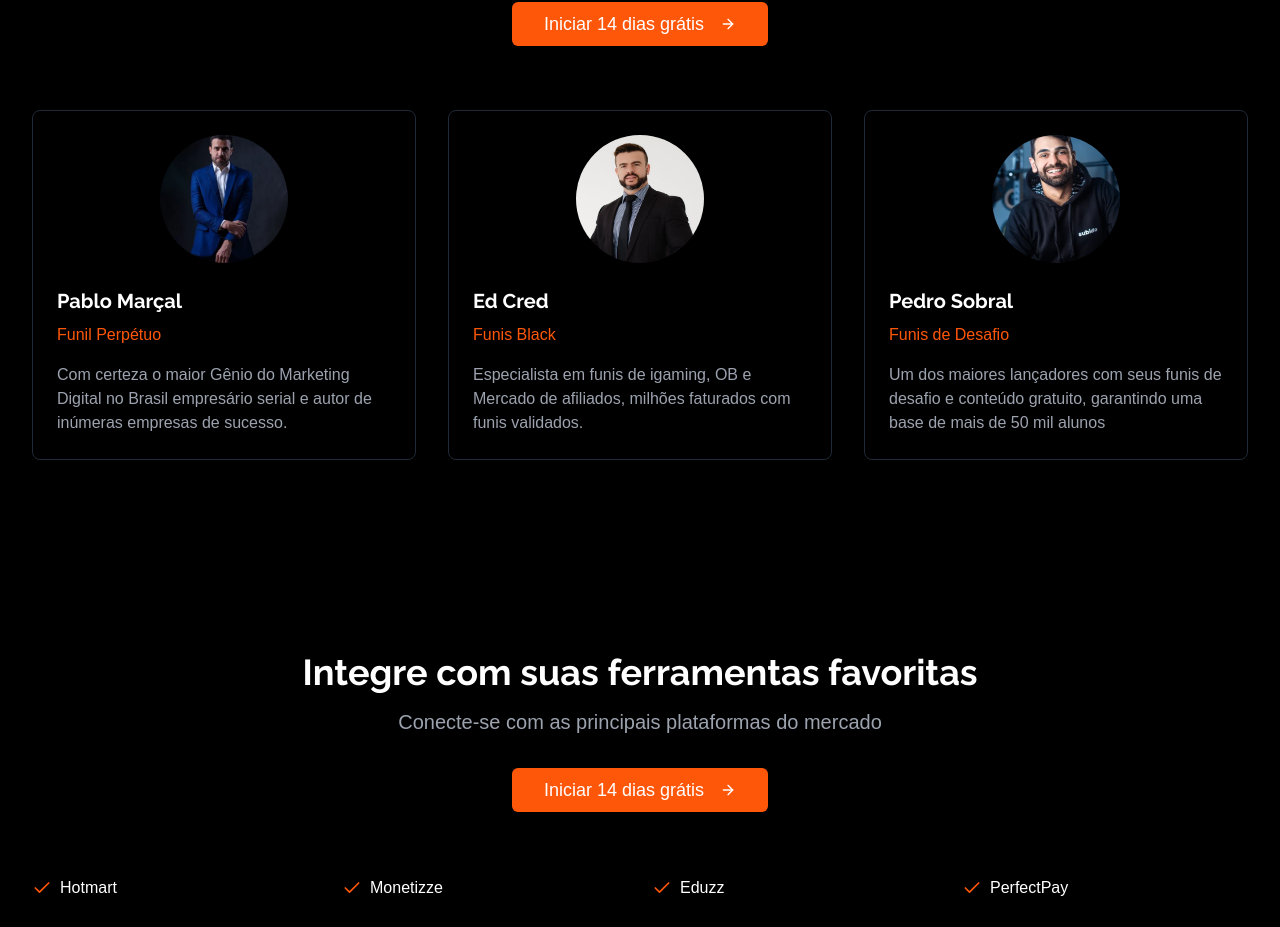
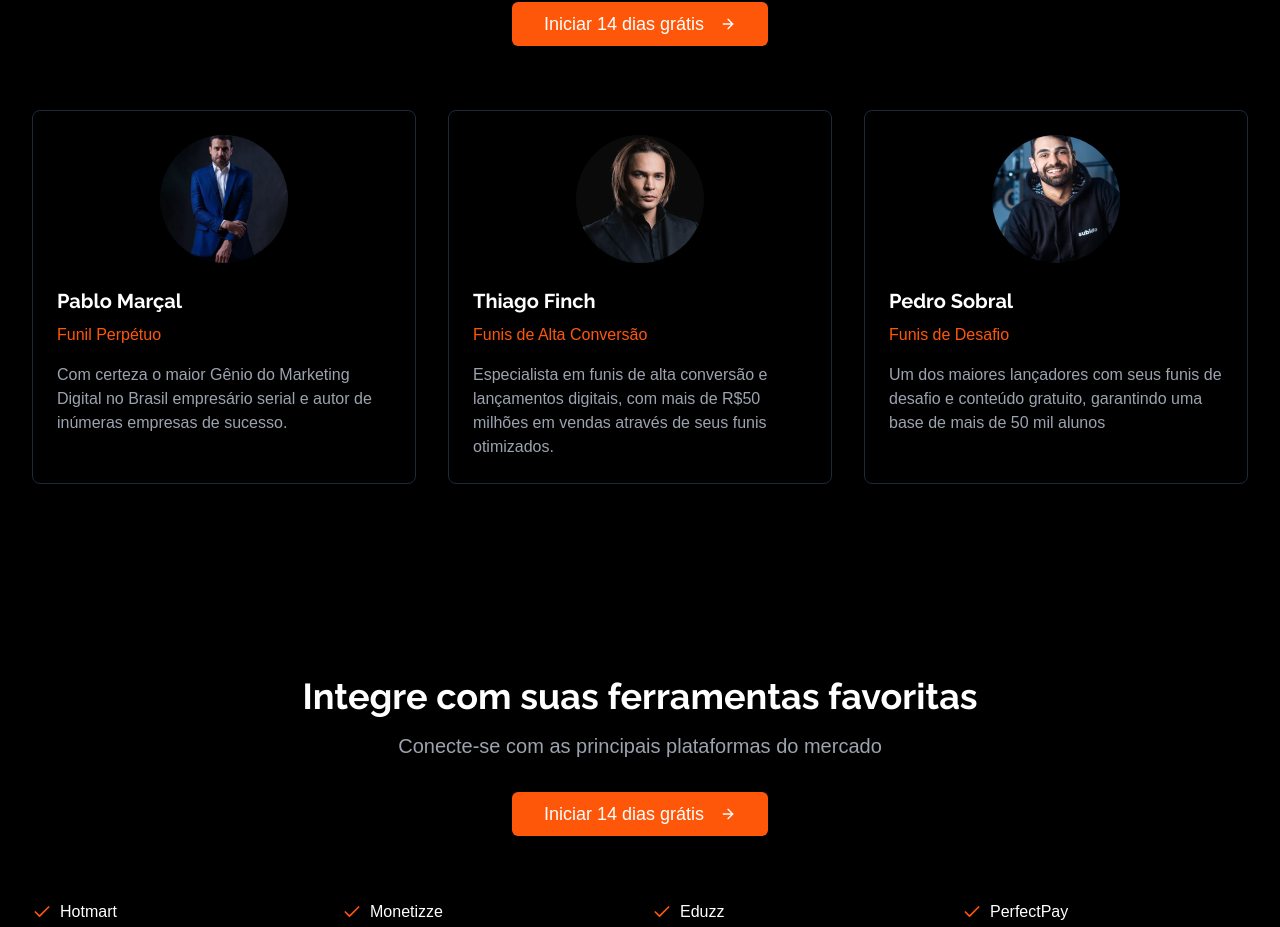
Before and after one commit to Padrim222/blackfunnels, a React (Vite) app: page / in a window 1280 px wide. Shown: the part 4636-5563 px from the top of the page. Built offline with nearby package versions, Linux system fonts and the light colour scheme.

Commit message:
Replace Ed Cred Funnel with Thiago Finch
Removed the Ed Cred funnel card from the templates and added a new card for Thiago Finch and his funnels.
[skip gpt_engineer]

```diff
--- a/src/components/Experts.tsx
+++ b/src/components/Experts.tsx
@@ -9,10 +9,10 @@ export const Experts = () => {
       image: "/lovable-uploads/c0088bce-d8ee-4212-bbaa-d2f70ca902fd.png"
     },
     {
-      name: "Ed Cred",
-      title: "Funis Black",
-      description: "Especialista em funis de igaming, OB e Mercado de afiliados, milhões faturados com funis validados.",
-      image: "/lovable-uploads/d68d266d-395f-42d4-be38-f8151c70e11d.png"
+      name: "Thiago Finch",
+      title: "Funis de Alta Conversão",
+      description: "Especialista em funis de alta conversão e lançamentos digitais, com mais de R$50 milhões em vendas através de seus funis otimizados.",
+      image: "/lovable-uploads/4adf0057-db06-403d-bf21-3ea0a58fe7d7.png"
     },
     {
       name: "Pedro Sobral",
```
Also changed, not shown: public/lovable-uploads/4adf0057-db06-403d-bf21-3ea0a58fe7d7.png (added).
